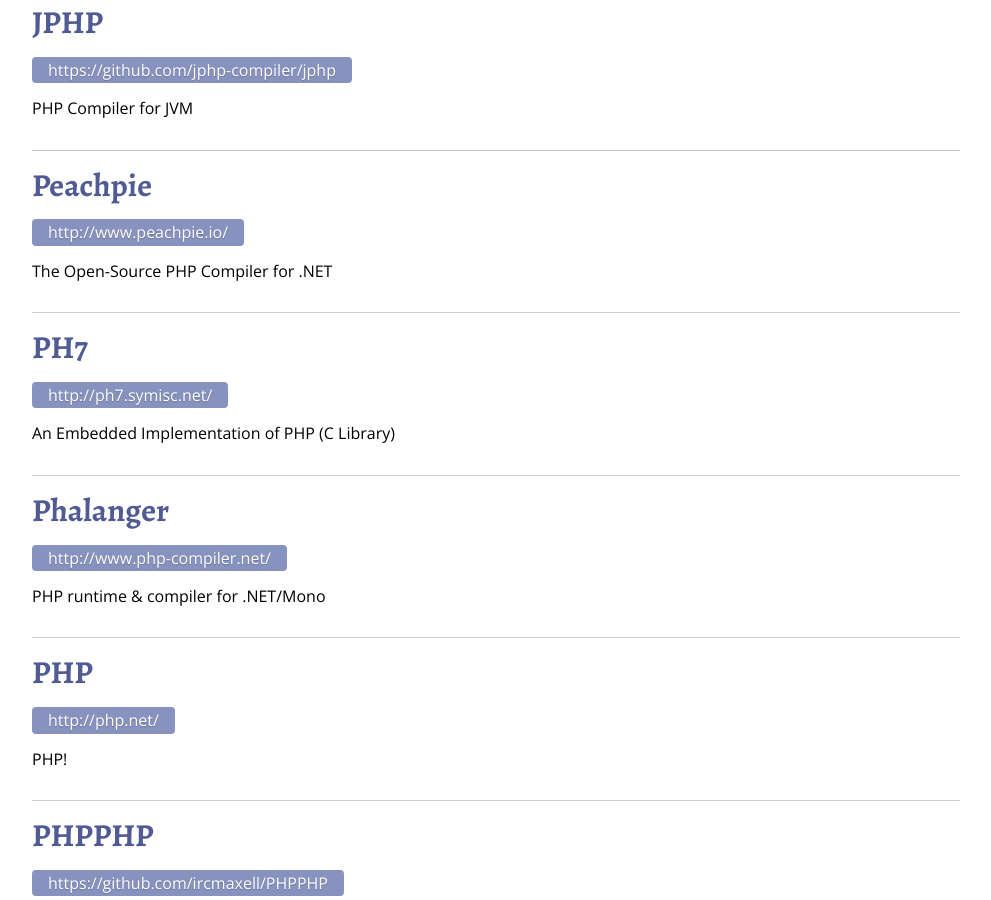
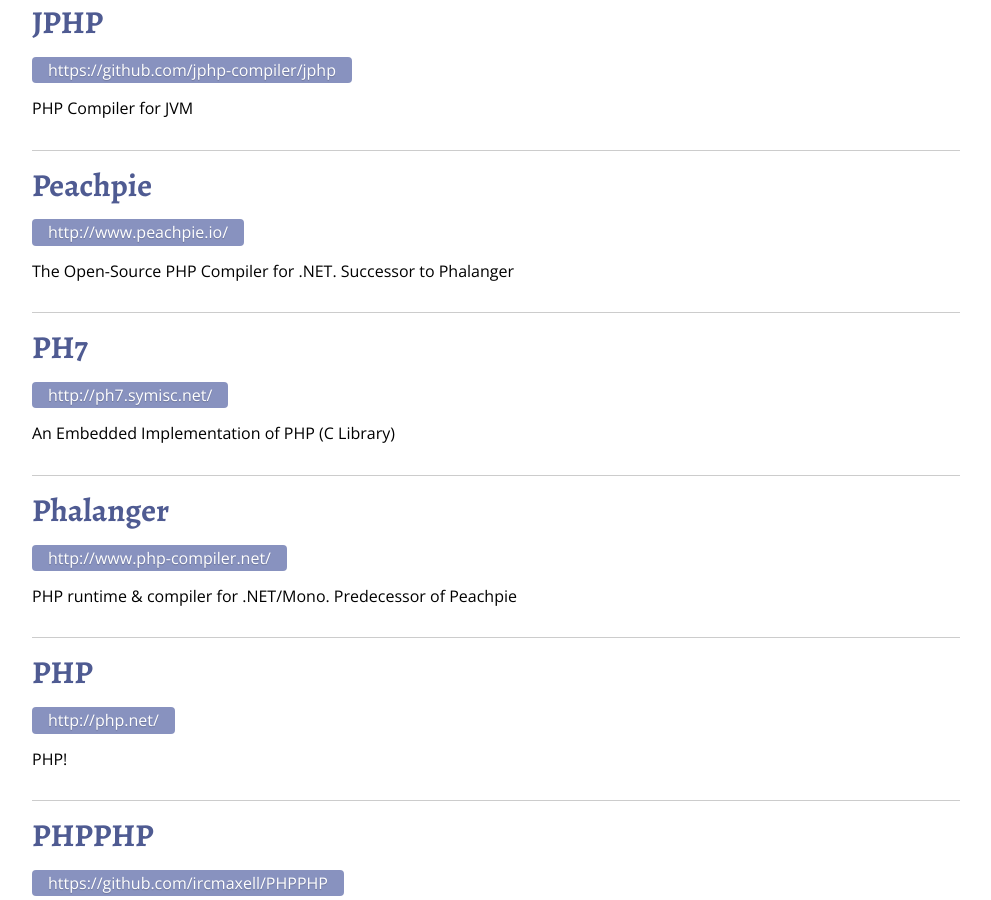
Before and after one commit to salathe/phps.io, a Jekyll site: the page built from index.html, in a window 1280 px wide and 900 px high, scrolled down 495 px. Shown: the whole window, without its empty margins (144-1135 px from the left). Built offline with Jekyll 4.4.1, drawn with Linux system fonts in a browser that asks for light colours; nearby versions of some CDN libraries.

Commit message:
Peachpie/Phalanger relationship

```diff
--- a/_data/projects.yml
+++ b/_data/projects.yml
@@ -19,7 +19,7 @@
 peachpie:
     name: Peachpie
     url: http://www.peachpie.io/
-    summary: "The Open-Source PHP Compiler for .NET"
+    summary: "The Open-Source PHP Compiler for .NET. Successor to Phalanger"
 
 ph7:
     name: PH7
@@ -29,7 +29,7 @@
 phalanger:
     name: Phalanger
     url: http://www.php-compiler.net/
-    summary: "PHP runtime & compiler for .NET/Mono"
+    summary: "PHP runtime & compiler for .NET/Mono. Predecessor of Peachpie"
 
 php:
     name: PHP
```
